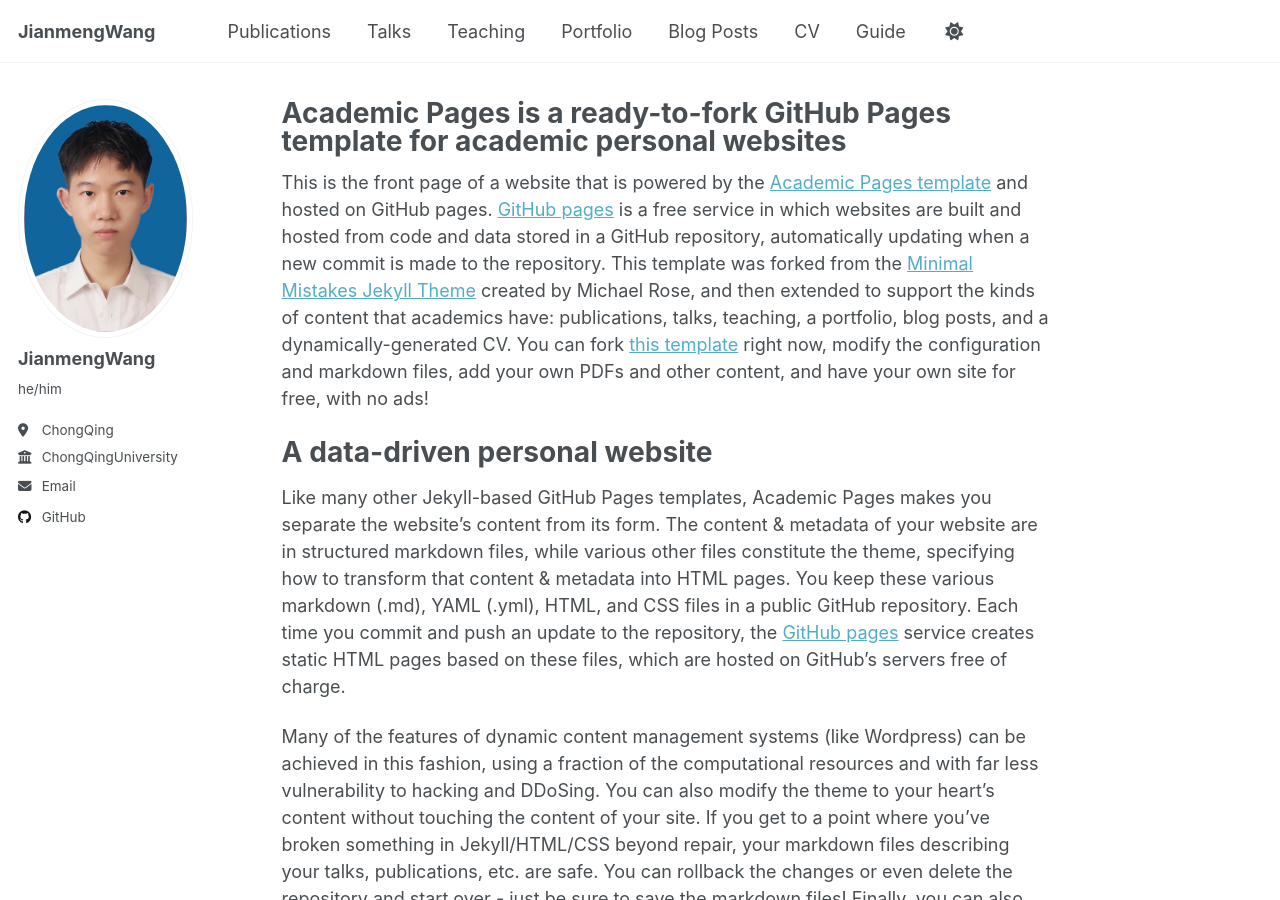
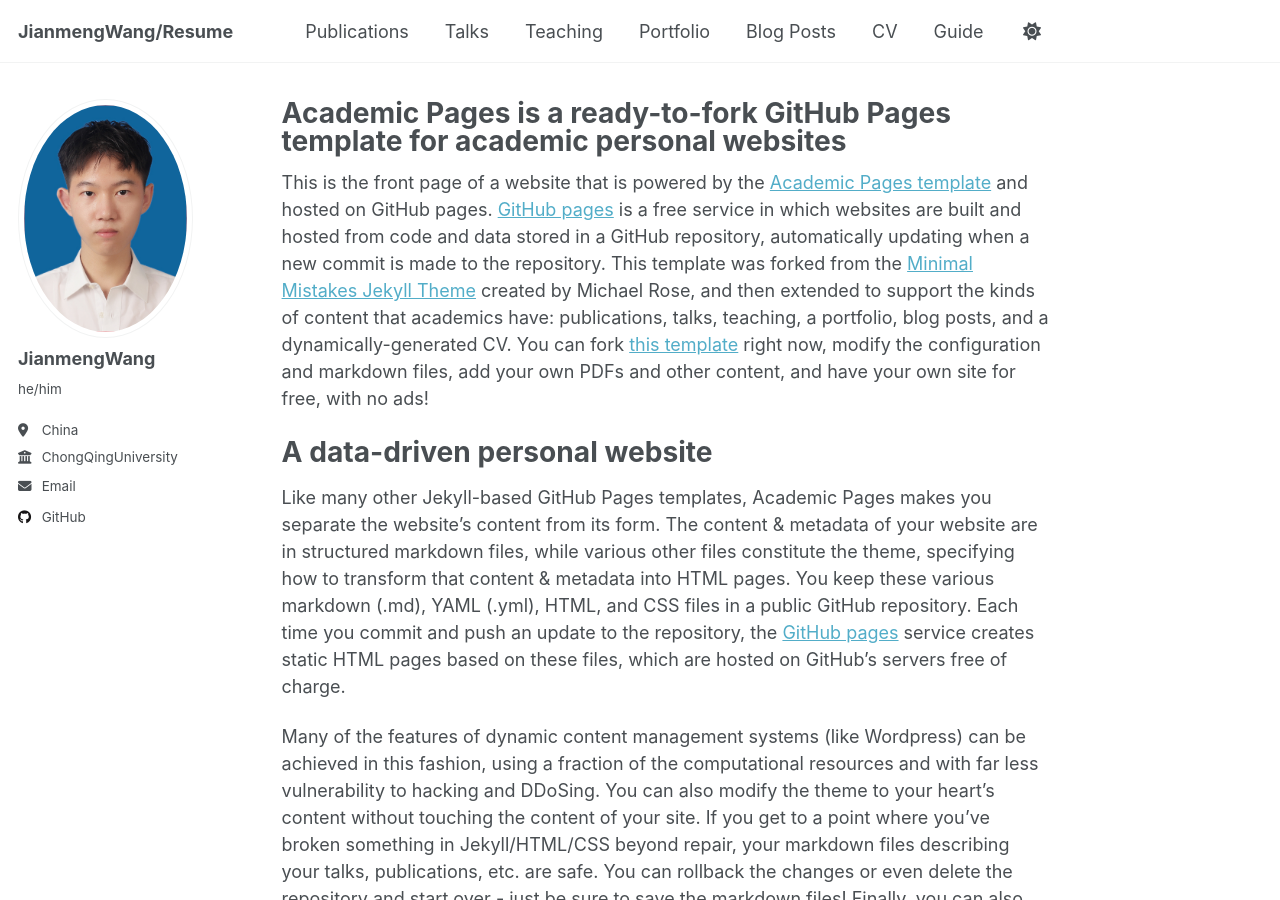
Before and after one commit to Kevin030601/JianmengWang.github.io, a Jekyll site: the page built from _pages/about.md, in a window 1280 px wide and 900 px high. Built offline with Jekyll 4.4.1, drawn with Linux system fonts in a browser that asks for light colours.

Commit message:
Update _config.yml

```diff
--- a/_config.yml
+++ b/_config.yml
@@ -9,11 +9,11 @@
 # Basic Site Settings
 locale                   : "en-US"
 site_theme               : "default"
-title                    : "JianmengWang"
+title                    : "JianmengWang/Resume"
 title_separator          : "-"
 name                     : &name "Kevin030601"
 description              : &description "personal description"
-url                      : https://Kevin030601.github.io # the base hostname & protocol for your site e.g. "https://[your GitHub username].github.io"
+url                      : "https://Kevin030601.github.io" # the base hostname & protocol for your site e.g. "https://[your GitHub username].github.io"
 baseurl                  : "" # the subpath of your site, e.g. "/blog"
 repository               : "Kevin030601/Kevin030601.github.io"
 
@@ -26,10 +26,10 @@ author:
   name             : "JianmengWang"
   pronouns         : "he/him"
   bio              : ""
-  location         : "ChongQing"
+  location         : "China"
   employer         : "ChongQingUniversity"
   uri              : # URL
-  email            : "wang4jm@mail.uc.edu"
+  email            : "1346771335@qq.com"
 
   # Academic websites
   arxiv            : # URL - Update with the correct link to your profile
```
